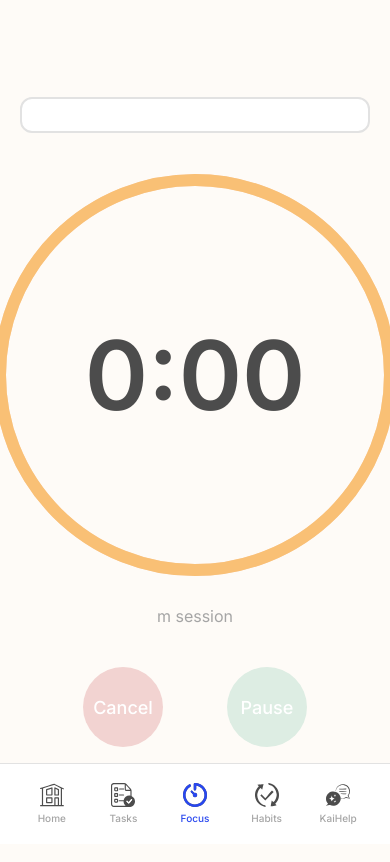
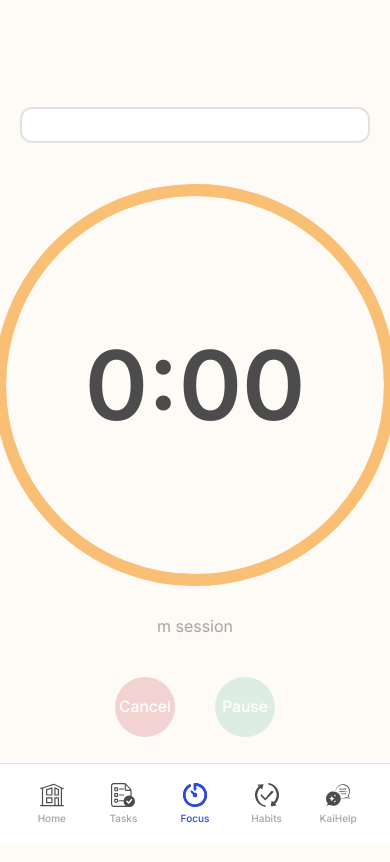
Before and after one commit to 100percentmaxx/joidu-adhd-app, a Next.js app: page /focus/active in a window 390 px wide. Shown: the top 862 px of the page. Built offline with nearby package versions, Linux system fonts and the light colour scheme; sample sign-in values are in the browser's storage.

Commit message:
Reduce focus timer ring size for mobile devices.

```diff
--- a/src/app/focus/active/page.tsx
+++ b/src/app/focus/active/page.tsx
@@ -283,19 +283,19 @@ export default function FocusActivePage() {
         {/* Control Buttons */}
         <div
           className="flex justify-center"
-          style={{ gap: '64px' }}
+          style={{ gap: 'clamp(40px, 10vw, 64px)', padding: '0 10px' }}
         >
           {/* Cancel Button */}
           <button
             onClick={handleCancel}
             className="transition-all duration-150 active:scale-95"
             style={{
-              width: '80px',
-              height: '80px',
+              width: 'clamp(60px, 15vw, 80px)',
+              height: 'clamp(60px, 15vw, 80px)',
               borderRadius: '50%',
               backgroundColor: 'var(--error-light)',
               color: 'white',
-              fontSize: '18px',
+              fontSize: 'clamp(14px, 4vw, 18px)',
               fontWeight: 500,
               border: 'none',
               cursor: 'pointer'
@@ -309,12 +309,12 @@ export default function FocusActivePage() {
             onClick={handlePause}
             className="transition-all duration-150 active:scale-95"
             style={{
-              width: '80px',
-              height: '80px',
+              width: 'clamp(60px, 15vw, 80px)',
+              height: 'clamp(60px, 15vw, 80px)',
               borderRadius: '50%',
               backgroundColor: 'var(--success-light)',
               color: 'white',
-              fontSize: '18px',
+              fontSize: 'clamp(14px, 4vw, 18px)',
               fontWeight: 500,
               border: 'none',
               cursor: 'pointer'
```
